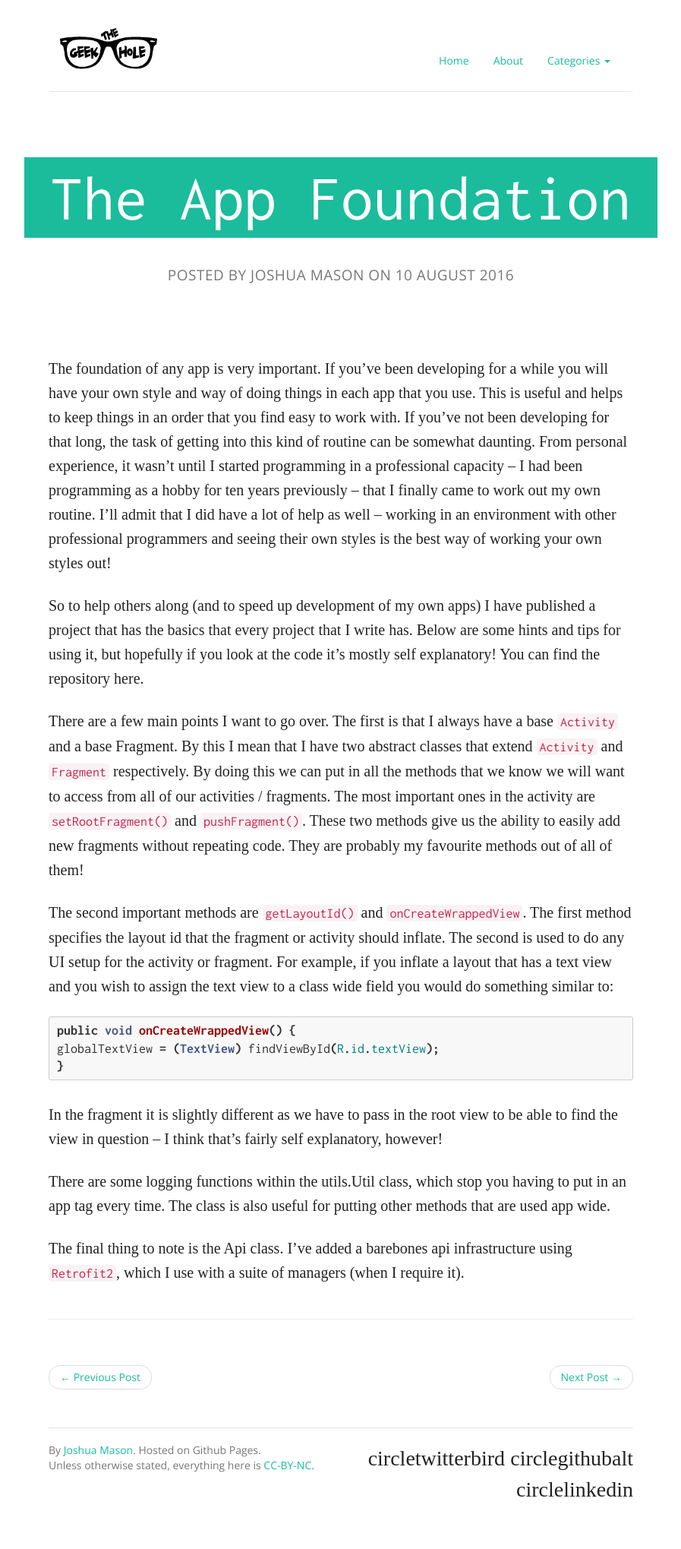
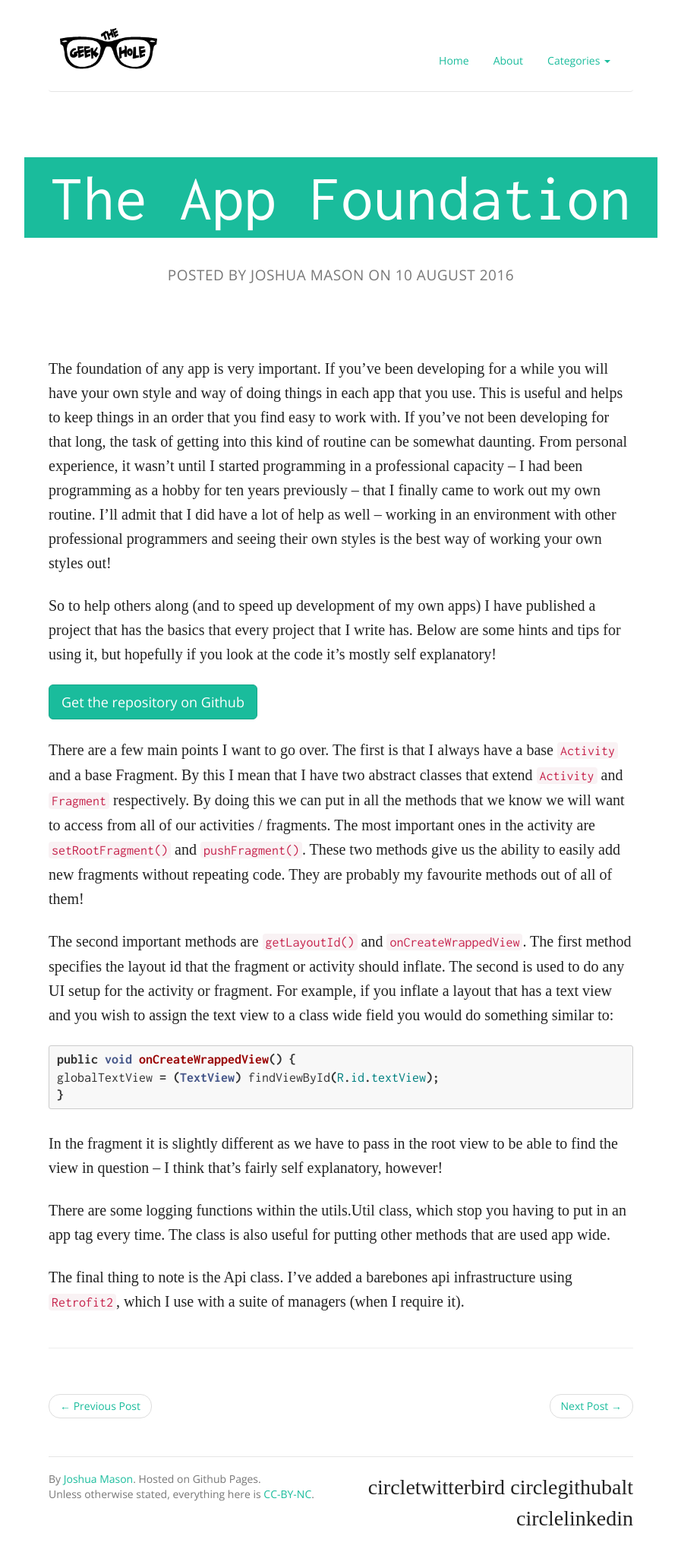
Before and after one commit to Geekhole/geekhole.github.io2, a Jekyll site: the page built from _posts/2016-11-12-the-app-foundation.md, in a window 1280 px wide. Shown: the whole page at 76% size, without its empty margins (191-1088 px from the left). Built offline with Jekyll 4.4.1, drawn with Linux system fonts in a browser that asks for light colours; some web fonts are replaced; comment, search, counter and statistics services are not loaded; before the commit the page ends 2001 px from its top, so only the background shows below that.

Commit message:
Removed test post, fixed old post.

```diff
--- a/_posts/2016-11-12-the-app-foundation.md
+++ b/_posts/2016-11-12-the-app-foundation.md
@@ -10,7 +10,13 @@ category:
 ---
 The foundation of any app is very important. If you’ve been developing for a while you will have your own style and way of doing things in each app that you use. This is useful and helps to keep things in an order that you find easy to work with. If you’ve not been developing for that long, the task of getting into this kind of routine can be somewhat daunting. From personal experience, it wasn’t until I started programming in a professional capacity – I had been programming as a hobby for ten years previously – that I finally came to work out my own routine. I’ll admit that I did have a lot of help as well – working in an environment with other professional programmers and seeing their own styles is the best way of working your own styles out!
 
-So to help others along (and to speed up development of my own apps) I have published a project that has the basics that every project that I write has. Below are some hints and tips for using it, but hopefully if you look at the code it’s mostly self explanatory! You can find the repository here.
+So to help others along (and to speed up development of my own apps) I have published a project that has the basics that every project that I write has. Below are some hints and tips for using it, but hopefully if you look at the code it’s mostly self explanatory!
+
+<p class="align-center">
+  <a role="button" class="btn btn-primary btn-lg" href="https://github.com/Geekhole/Foundations">
+    Get the repository on Github
+  </a>
+</p>
 
 There are a few main points I want to go over. The first is that I always have a base `Activity` and a base Fragment. By this I mean that I have two abstract classes that extend `Activity` and `Fragment` respectively. By doing this we can put in all the methods that we know we will want to access from all of our activities / fragments. The most important ones in the activity are `setRootFragment()` and `pushFragment()`. These two methods give us the ability to easily add new fragments without repeating code. They are probably my favourite methods out of all of them!
 
--- a/css/new.css
+++ b/css/new.css
@@ -72,6 +72,9 @@ body {
 .post-content p, .post-content li {
   line-height: 1.6em;
   margin-bottom: 1.2em; }
+
+.post-content .btn {
+  font-family: "Open Sans", "Helvetica Neue", Helvetica, Arial, sans-serif !important; }
 
 .post-content li {
   margin-bottom: 0.6em; }
```
Also changed, not shown: _posts/2016-11-14-the-app-foundation.md (deleted, +0 -49 lines).
